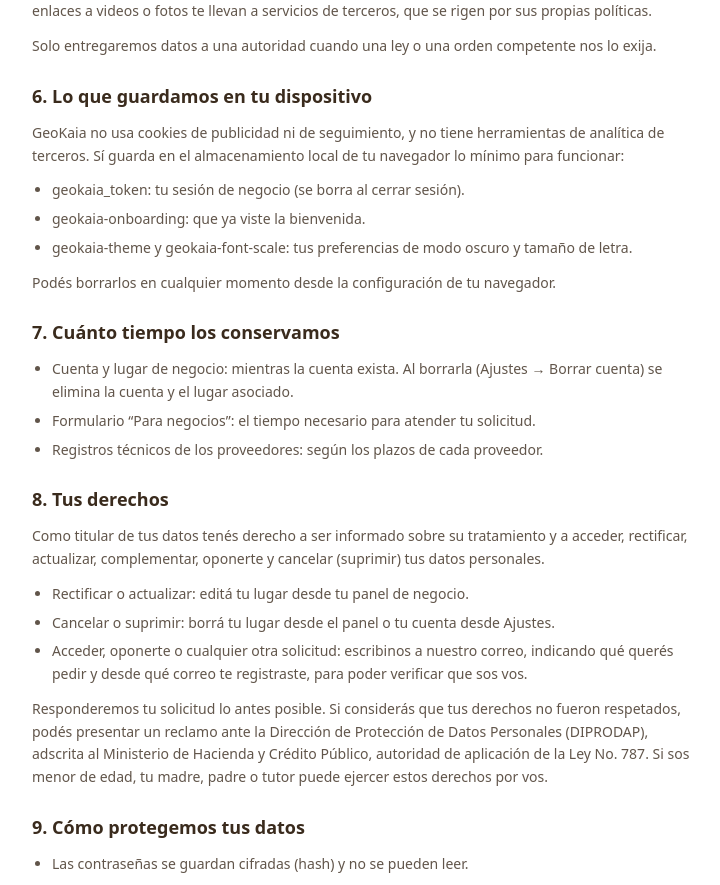
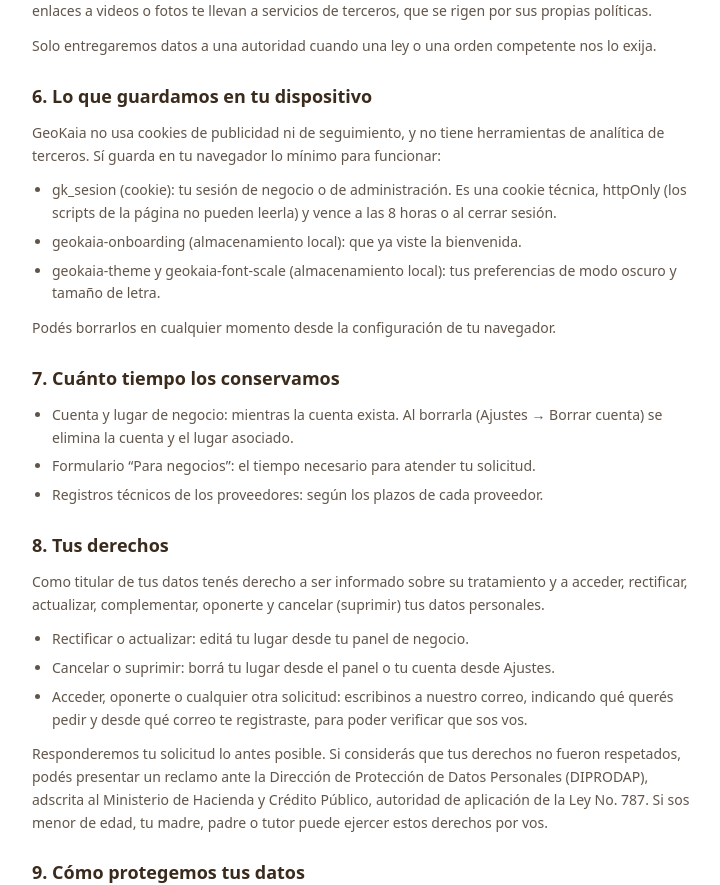
Before and after one commit to GeoKaia/GeoKaia-Frontend, a Next.js app: page /privacidad in a window 1280 px wide. Shown: the part 2144-3029 px from the top of the page, without its empty margins (272-992 px from the left). Built offline with nearby package versions, Linux system fonts and the light colour scheme; no server answers.

Commit message:
docs(privacidad): la sesión ahora es la cookie técnica gk_sesion, no un token en el almacenamiento local

```diff
--- a/src/app/privacidad/page.jsx
+++ b/src/app/privacidad/page.jsx
@@ -147,13 +147,13 @@
       <>
         <P>
           GeoKaia no usa cookies de publicidad ni de seguimiento, y no tiene herramientas de analítica de terceros. Sí
-          guarda en el almacenamiento local de tu navegador lo mínimo para funcionar:
+          guarda en tu navegador lo mínimo para funcionar:
         </P>
         <Lista
           items={[
-            "geokaia_token: tu sesión de negocio (se borra al cerrar sesión).",
-            "geokaia-onboarding: que ya viste la bienvenida.",
-            "geokaia-theme y geokaia-font-scale: tus preferencias de modo oscuro y tamaño de letra.",
+            "gk_sesion (cookie): tu sesión de negocio o de administración. Es una cookie técnica, httpOnly (los scripts de la página no pueden leerla) y vence a las 8 horas o al cerrar sesión.",
+            "geokaia-onboarding (almacenamiento local): que ya viste la bienvenida.",
+            "geokaia-theme y geokaia-font-scale (almacenamiento local): tus preferencias de modo oscuro y tamaño de letra.",
           ]}
         />
         <P>Podés borrarlos en cualquier momento desde la configuración de tu navegador.</P>
```
